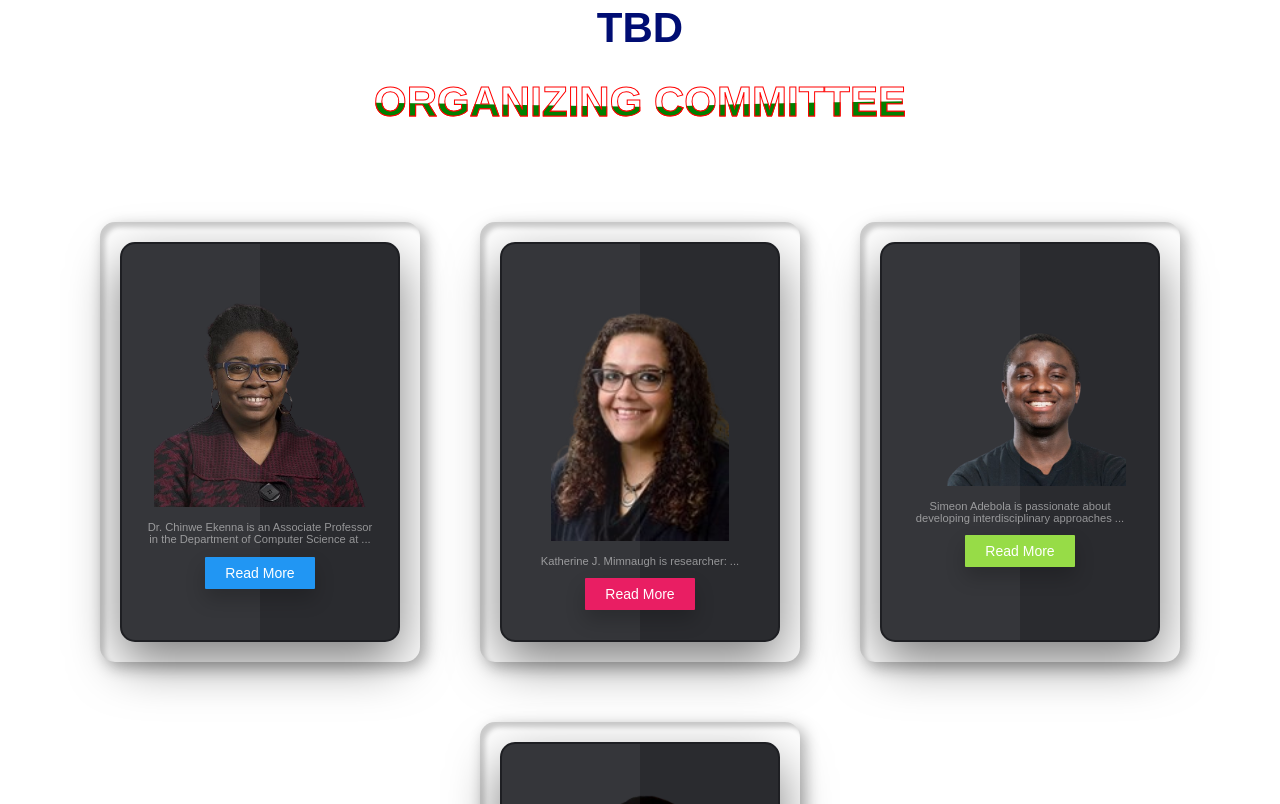
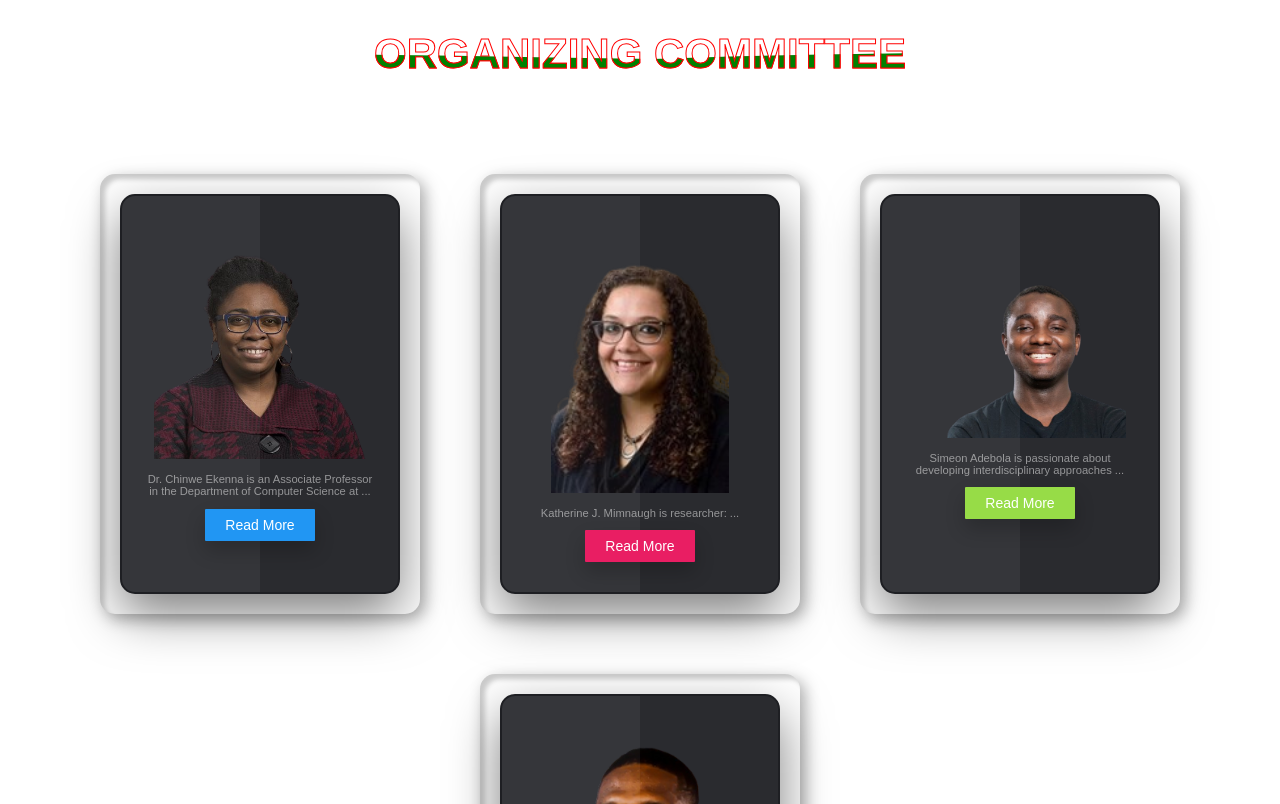
Before and after one commit to africarobotics/icra2025, a plain HTML site: page index.html in a window 1280 px wide. Shown: the part 3273-4077 px from the top of the page. Drawn offline with Linux system fonts and the light colour scheme.

Commit message:
Update index.html

```diff
--- a/index.html
+++ b/index.html
@@ -303,7 +303,7 @@
 
                         <img src="Images/Logo1.png" alt="ICRA2025" style="display: block; margin: 20px auto; max-width: 100%; height: auto; border-radius: 8px;">
 
-                        <h2><span id="organizers"></span>TBD</h2>
+
                         </div>
 
                         </div>
```
